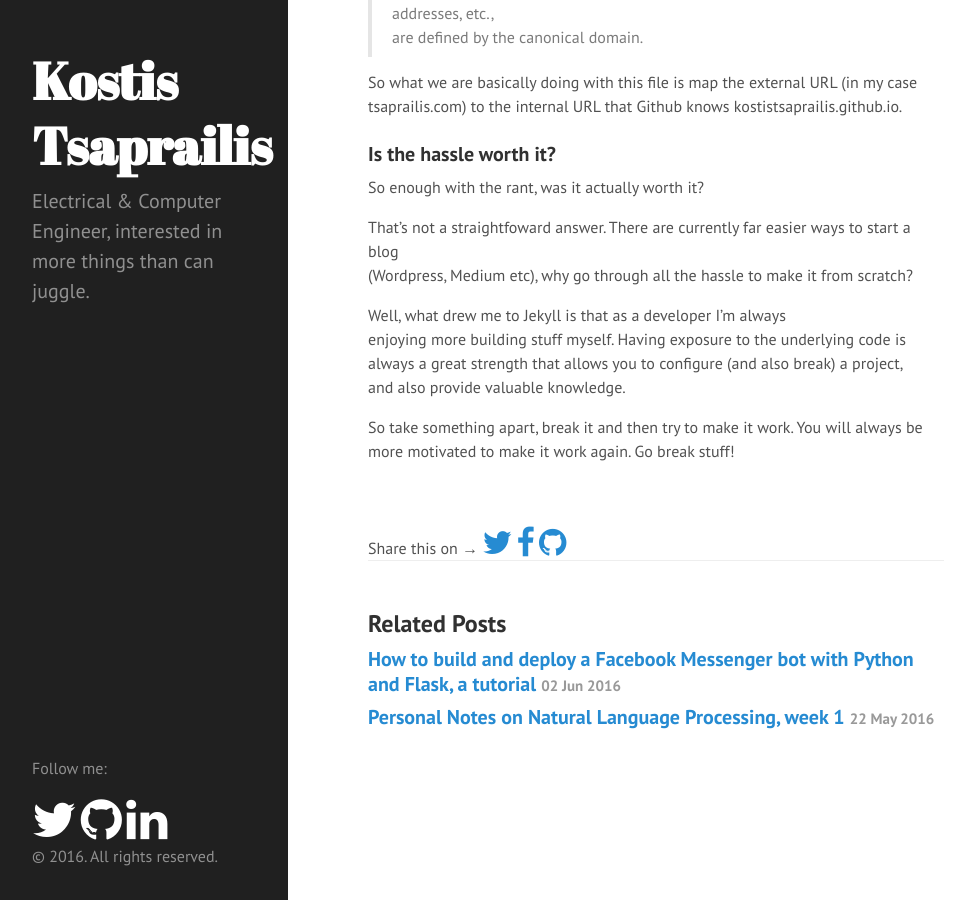
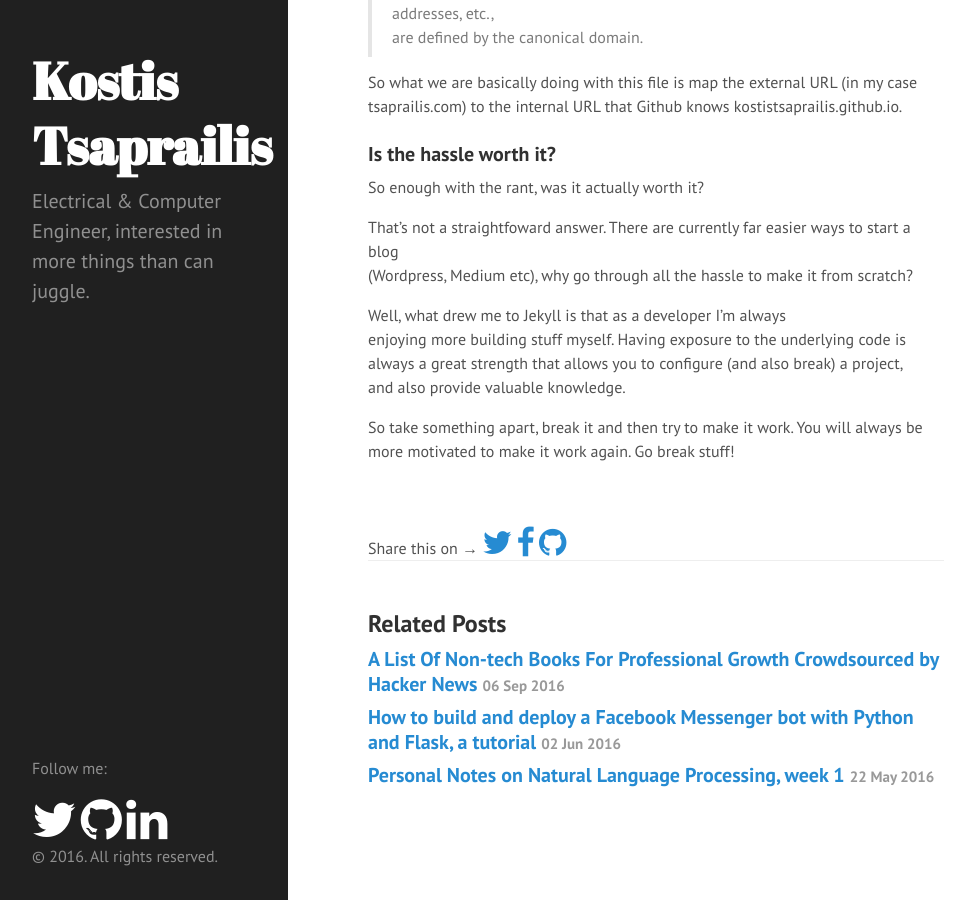
Before and after one commit to leokleist/kostistsaprailis.github.io, a Jekyll site: the page built from _posts/2016-05-08-How-to-not-make-a-blog.md, in a window 1280 px wide and 900 px high, scrolled down 1841 px. Shown: the whole window, without its empty margins (0-970 px from the left). Built offline with Jekyll 4.4.1, drawn with Linux system fonts in a browser that asks for light colours; nearby versions of some CDN libraries; some of the changed lines change nothing that is shown.

Commit message:
Adding post

```diff
--- a/_posts/2016-05-08-How-to-not-make-a-blog.md
+++ b/_posts/2016-05-08-How-to-not-make-a-blog.md
@@ -3,6 +3,8 @@ layout: post
 title:  "How to not make a blog, or how I stopped worrying and love breaking stuff."
 date:   2016-05-09 19:33:42 +0300
 ---
+
+<!--excerpt-->
 
 ### Hello there!
 
@@ -17,8 +19,6 @@ There are many great tutorials to get you started, one being an official
 [Jekyll Guide][jekyllgithub-url] which gives an overview of how to integrate
 the two and a second one, the more [analytical][jonathanmacglone-url] by
 Jonathan McGlone.
-
-<!--excerpt-->
 
 However having Jekyll on its own does not really help with making a blog that
 looks nice, especially if you're a developer like me who has no idea how to
--- /dev/null
+++ b/_posts/2016-09-06-Non-tech-Books-For_Professional-Growth.md
@@ -0,0 +1,15 @@
+---
+layout: post
+title:  "A List Of Non-tech Books For Professional Growth Crowdsourced by Hacker News"
+date:   2016-09-06 23:00:00 +0300
+---
+
+<!--excerpt-->
+
+A few days ago a submitted a [question](https://news.ycombinator.com/item?id=12415621) to Hacker News regarding which books have helped people most professionally besides the usual tech ones.
+
+I got many more answers that I expected and I think it's worth going through the full thread to get specific insight for each book.
+
+I have compiled a list with these books ordered by genre which can be found [here](https://github.com/kostistsaprailis/non-tech-books-for-developers).
+
+If you think there's another book that might have helped you and is not on that list feel free to open an issue on the above repository to get it added.
```
Also changed, not shown: _posts/2016-05-21-Natural-language-processing-week-1.md (+2 -2 lines), _posts/2016-06-03-How-to-build-and-deploy-a-Facebook-Messenger-bot-with-Python-and-Flask-a-tutorial.md (+2 -2 lines).
